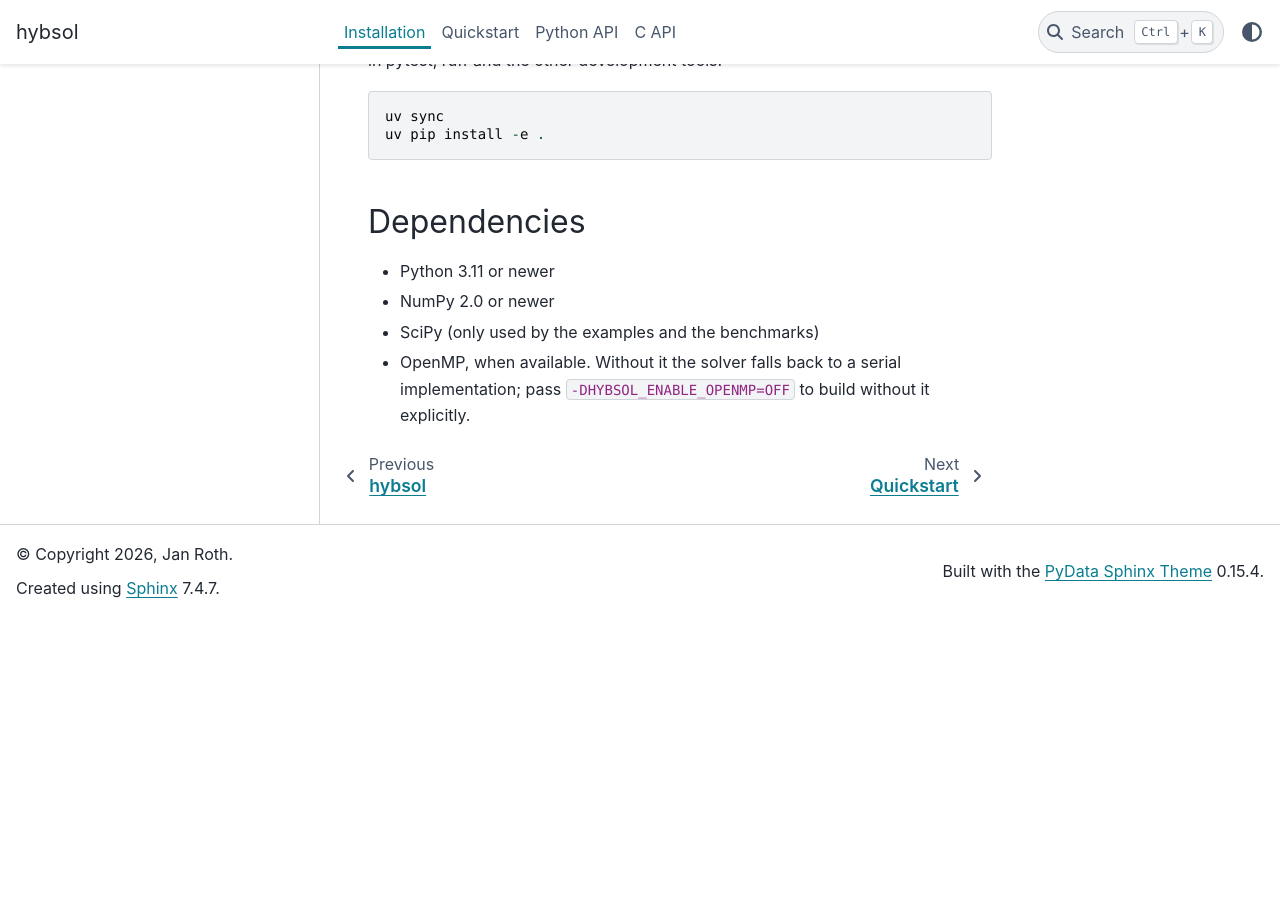
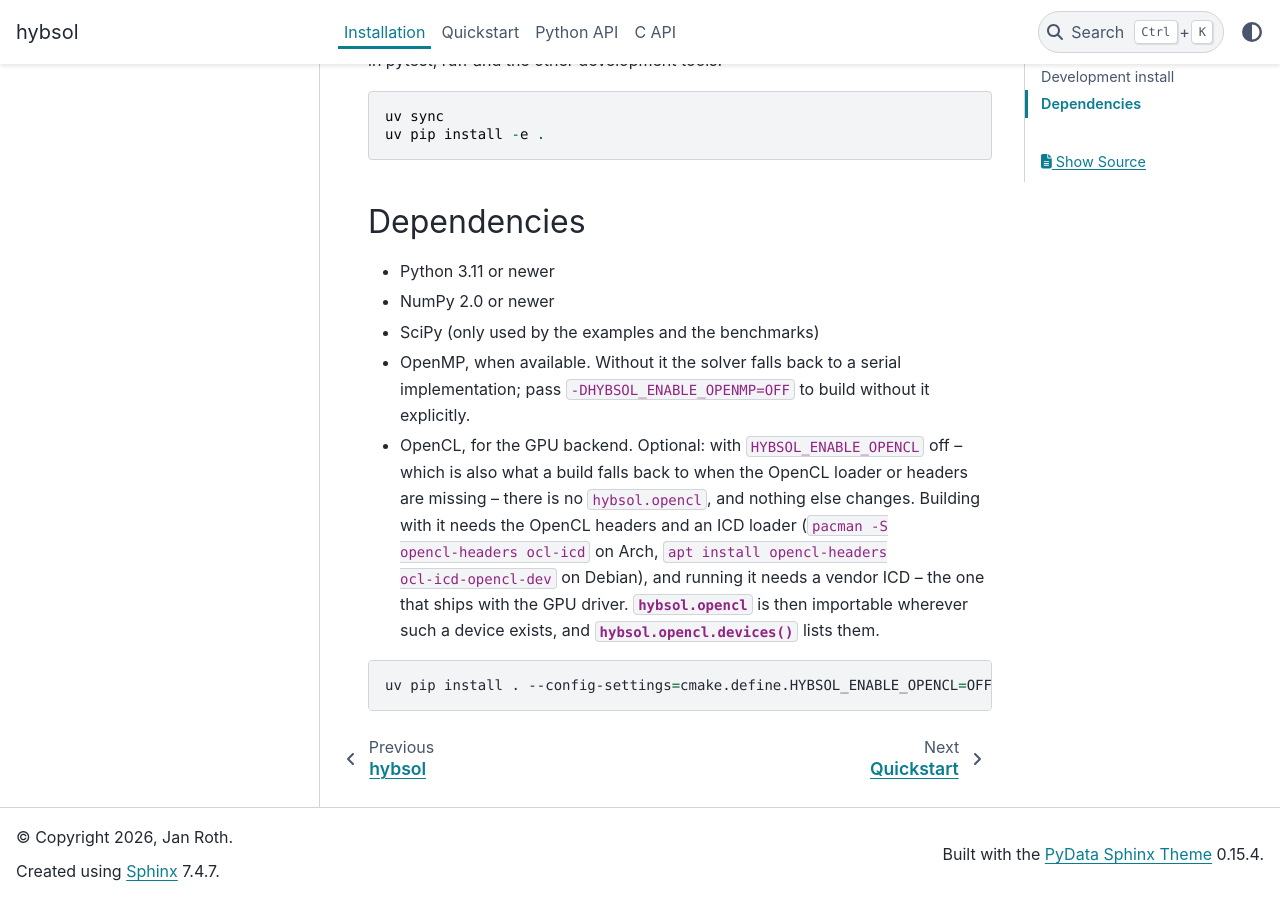
Before and after one commit to j4nr0th/hybridized-solver, a Sphinx documentation site: the page built from docs/installation.rst, in a window 1280 px wide and 900 px high, scrolled down 559 px. Built offline with Sphinx 7.4.7 and the PyData theme 0.15.4, drawn with Linux system fonts in a browser that asks for light colours; pages that are not in the unit, such as notebooks, are missing from menus; before the commit the page ends 1177 px from its top, so only the background shows below that.

Commit message:
Docs: the backend, and the C API's missing include path
c_api.rst gets a Backends section and the two new headers; python_api.rst
documents hybsol.opencl -- devices, device_info, decompose -- and
DeviceError; installation.rst says what OpenCL is for, that it is optional,
and how to leave it out.

Two doc fixes found on the way. The struct tag of the device info was the
same name as the accessor of the same name, which a C domain reads as one
declaration twice; the tag is now hybsol_opencl_device_details, and the
public typedef is unchanged. And hawkmoth was parsing the headers without
cutl's include path, so every header reaching types.h reported a missing
cutl/allocators.h -- six errors that are now none.

No new warnings: the build is quieter than it was.

```diff
--- a/docs/conf.py
+++ b/docs/conf.py
@@ -44,9 +44,15 @@
 }
 
 # -- Options for hawkmoth (the C API) -----------------------------------------
-# The public headers are self-contained and need no external include paths.
+# The public headers include cutl's, which is vendored one directory over, so
+# hawkmoth needs that include path too: without it every header that reaches
+# types.h reports the missing cutl/allocators.h.
 hawkmoth_root = os.path.abspath("..")
-hawkmoth_clang = [f"-I{os.path.abspath('../include')}", "-DHYBSOL_DOCS"]
+hawkmoth_clang = [
+    f"-I{os.path.abspath('../include')}",
+    f"-I{os.path.abspath('../cutl/include')}",
+    "-DHYBSOL_DOCS",
+]
 
 # -- Options for sphinx-gallery (the examples) ---------------------------------
 sphinx_gallery_conf = {
--- a/docs/installation.rst
+++ b/docs/installation.rst
@@ -30,6 +30,19 @@
 - OpenMP, when available. Without it the solver falls back to a serial
   implementation; pass ``-DHYBSOL_ENABLE_OPENMP=OFF`` to build without it
   explicitly.
+- OpenCL, for the GPU backend. Optional: with ``HYBSOL_ENABLE_OPENCL`` off --
+  which is also what a build falls back to when the OpenCL loader or headers
+  are missing -- there is no ``hybsol.opencl``, and nothing else changes.
+  Building with it needs the OpenCL headers and an ICD loader
+  (``pacman -S opencl-headers ocl-icd`` on Arch, ``apt install
+  opencl-headers ocl-icd-opencl-dev`` on Debian), and running it needs a
+  vendor ICD -- the one that ships with the GPU driver. :mod:`hybsol.opencl`
+  is then importable wherever such a device exists, and
+  :func:`hybsol.opencl.devices` lists them.
+
+.. code-block:: sh
+
+    uv pip install . --config-settings=cmake.define.HYBSOL_ENABLE_OPENCL=OFF
 
 .. _CMake: https://cmake.org
 .. _uv: https://docs.astral.sh/uv/
```
Also changed, not shown: docs/c_api.rst (+19 -0 lines), docs/python_api.rst (+24 -0 lines), 2 other files.
